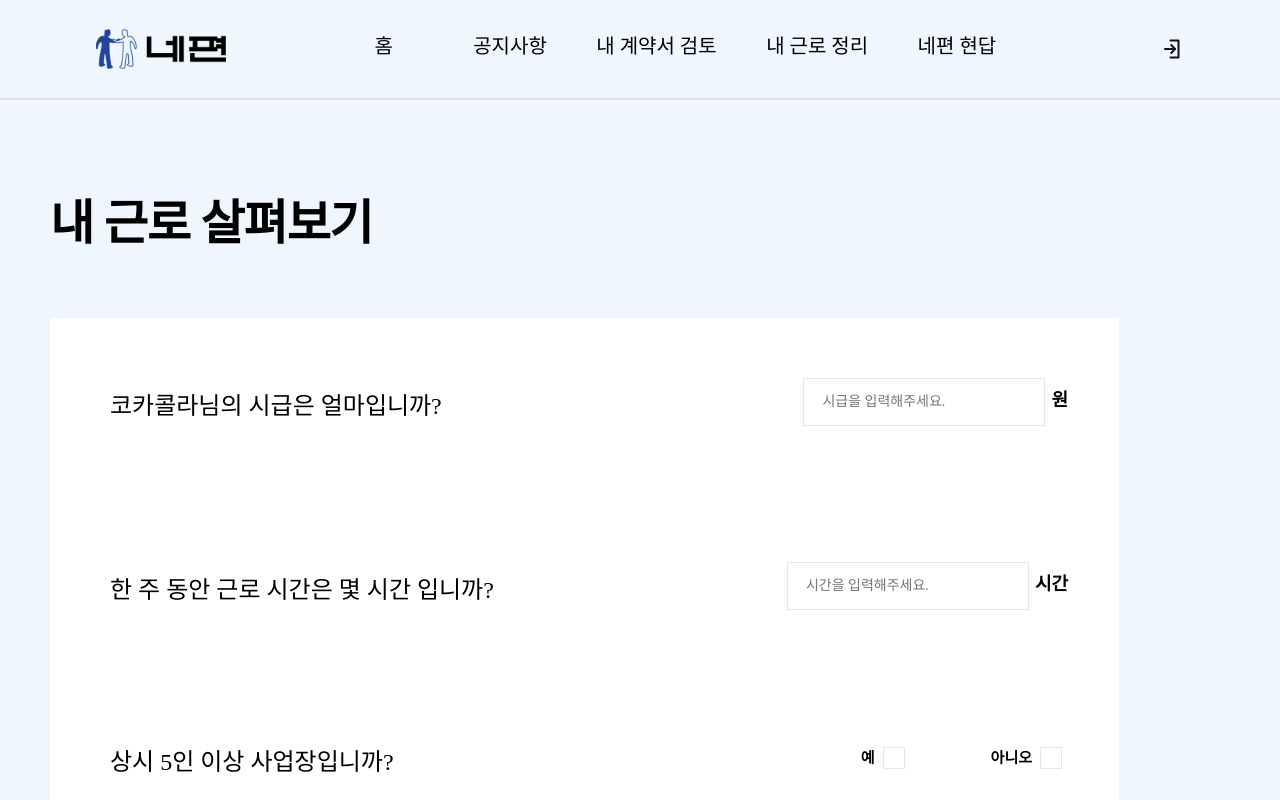
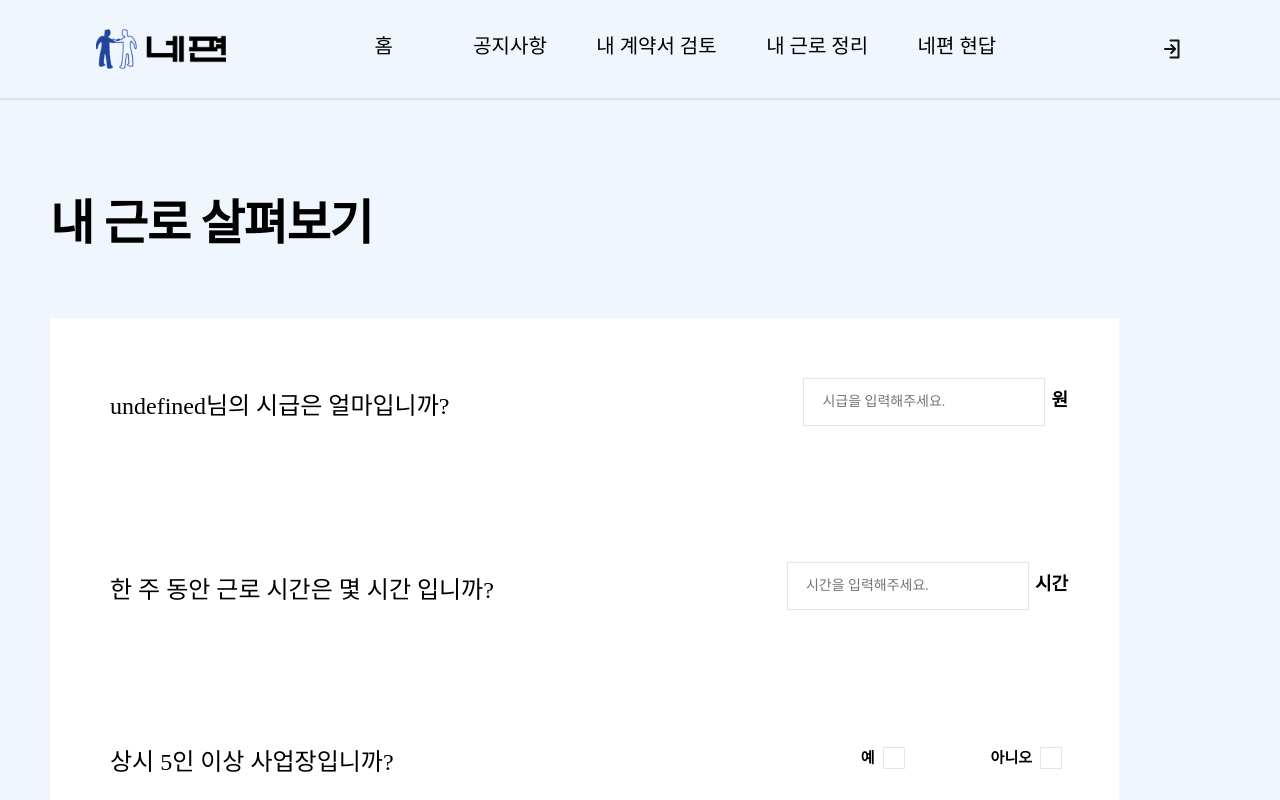
Before and after one commit to HSU-Likelion12-yourSide/YourSide-Front, a React (Create React App) app: page /ViewMyWork in a window 1280 px wide. Shown: the top 800 px of the page. Built offline with nearby package versions, Linux system fonts and the light colour scheme.

Commit message:
✨: 내 근로 살펴보기에 username 연동

```diff
--- a/src/Global/ContextProviderState.jsx
+++ b/src/Global/ContextProviderState.jsx
@@ -11,6 +11,7 @@ const ContextProviderState = ({ children }) => {
   const [isWorkSheetId, setWorkSheetId] = useState();
   const [isSelectedId, setSelectedId] = useState();
   const [isUser, setUser] = useState();
+  const [isUserName, setUserName] = useState();
   const value = useMemo(
     () => ({
       isState,
@@ -27,6 +28,8 @@ const ContextProviderState = ({ children }) => {
       setSelectedId,
       isUser,
       setUser,
+      isUserName,
+      setUserName,
     }),
     [
       isState,
@@ -43,6 +46,8 @@ const ContextProviderState = ({ children }) => {
       setSelectedId,
       isUser,
       setUser,
+      isUserName,
+      setUserName,
     ],
   );
   return (
--- a/src/Page/Login/components/Login.component.jsx
+++ b/src/Page/Login/components/Login.component.jsx
@@ -7,7 +7,7 @@ import useGlobalState from '../../../Global/Hooks/useGlobalState';
 import '../css/Login.component.scss';
 
 const LoginComponent = () => {
-  const { setUser } = useGlobalState();
+  const { setUser, setUserName } = useGlobalState();
   const navigate = useNavigate();
   const [isRequestData, setRequestData] = useState({
     username: '',
@@ -51,6 +51,7 @@ const LoginComponent = () => {
       if (isData.status === 200 || isData.status === 201) {
         const user = isData.data.user_id;
         setUser(user);
+        setUserName(isRequestData.username);
         navigate(`/${user}`);
       }
     } else {
--- a/src/Page/Main/components/Main.jsx
+++ b/src/Page/Main/components/Main.jsx
@@ -13,10 +13,11 @@ import Footer from '../../Footer/components/Footer';
 import useGlobalState from '../../../Global/Hooks/useGlobalState';
 
 const Main = () => {
-  const { isUser, setUser } = useGlobalState();
+  const { isUser, setUser, isUserName } = useGlobalState();
   const basePath = isUser ? `/${isUser}` : '';
   setUser(useParams().user);
   const navigate = useNavigate();
+  console.log(isUserName);
 
   return (
     <div className="main">
--- a/src/Page/WorkArrangement/components/ViewMyWork.jsx
+++ b/src/Page/WorkArrangement/components/ViewMyWork.jsx
@@ -11,7 +11,7 @@ import useGlobalState from '../../../Global/Hooks/useGlobalState';
 const Option = ViewMyWorkOption;
 
 const ViewMyWork = () => {
-  const { isUser } = useGlobalState();
+  const { isUser, isUserName } = useGlobalState();
   const basePath = isUser ? `/${isUser}` : '';
   const navigate = useNavigate();
   const [isContent, setContent] = useState();
@@ -157,10 +157,10 @@ const ViewMyWork = () => {
       <Header />
       <div className="vmw-container">
         <div id="vmw-title">내 근로 살펴보기</div>
-        {OptionsData.map(el => (
+        {OptionsData.map((el, index) => (
           <Option
             key={el.id}
-            option={el.option}
+            option={index === 0 ? `${isUserName}${el.option}` : el.option} // 첫 번째 항목에만 isUserName 추가
             display={el.display}
             description={el.description || ''}
             type={el.type}
--- a/src/Page/WorkArrangement/components/ViewMyWorkOption.component.jsx
+++ b/src/Page/WorkArrangement/components/ViewMyWorkOption.component.jsx
@@ -5,7 +5,7 @@ import VmwBinaryAnswer from './type/VmwBinaryAnswer.component';
 import VmwMultiAnswer from './type/VmwMultiAnswer.component';
 
 const ViewMyWorkOption = ({
-  option = '코카콜라님의 시급은 얼마입니까?',
+  option,
   display = 'none',
   description,
   type = 'input',
--- a/src/Page/WorkArrangement/components/ViewMyWorkResult.jsx
+++ b/src/Page/WorkArrangement/components/ViewMyWorkResult.jsx
@@ -21,7 +21,7 @@ const ViewMyWorkResult = () => {
 
   const { isModalState, setModalState, isModalType, setModalType } =
     useGlobalState();
-  const { isUser } = useGlobalState();
+  const { isUser, isUserName } = useGlobalState();
   const basePath = isUser ? `/${isUser}` : '';
   console.log(isUser);
 
@@ -45,7 +45,7 @@ const ViewMyWorkResult = () => {
       <Header />
       <div className="vmwr-title">
         {isData && isData.data && isData.data.nickname
-          ? `${isData.data.nickname}님의 근로 결과지`
+          ? `${isUserName}님의 근로 결과지`
           : '내 근로 결과지'}
       </div>
       <div className="vmwr-result">{content}</div>
--- a/src/Page/WorkArrangement/data/viewMyWork.data.js
+++ b/src/Page/WorkArrangement/data/viewMyWork.data.js
@@ -1,8 +1,8 @@
-const user = '코카콜라';
+// const user = '코카콜라';
 const data = [
   {
     id: 'hourPay',
-    option: `${user}님의 시급은 얼마입니까?`,
+    option: `님의 시급은 얼마입니까?`,
     display: 'none',
     type: 'input',
     placeholder: '시급을 입력해주세요.',
```
